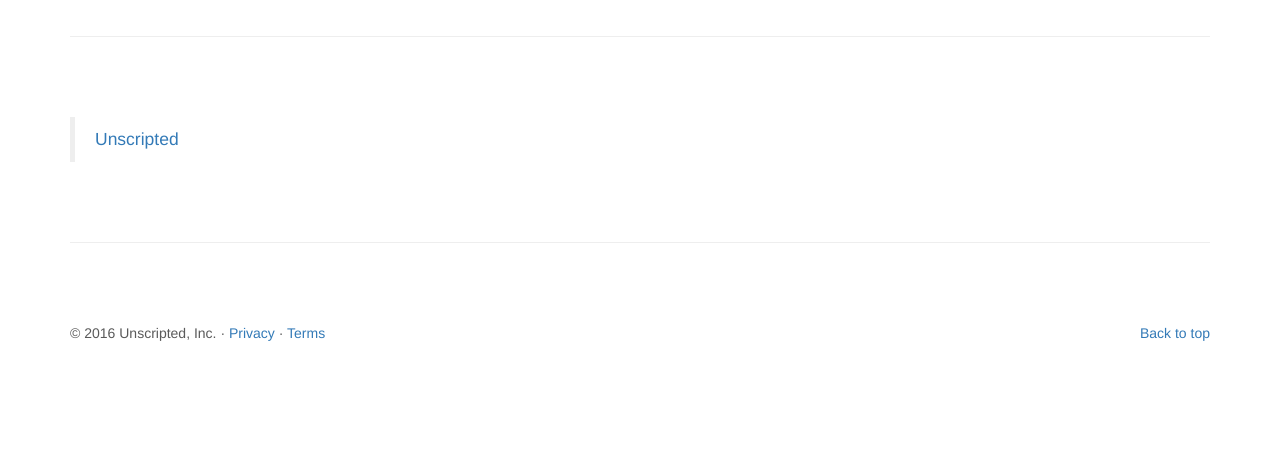
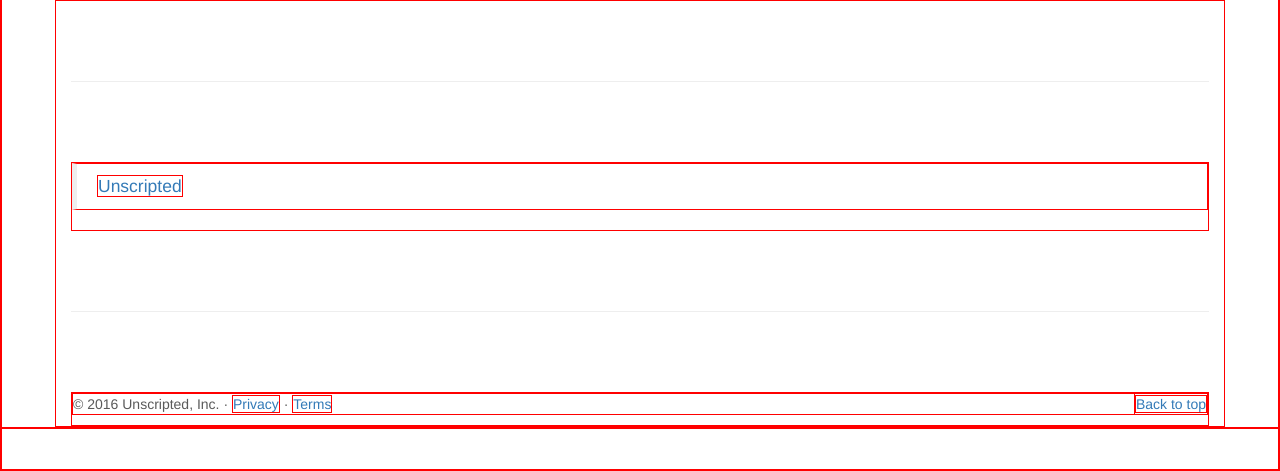
Before and after one commit to davestroud/Unscripted, a Python web app: template templates/index.html in a window 1280 px wide. Shown: the part 3219-3690 px from the top of the page. Before the commit the page ends 3560 px from the top, so only its background shows below. Run offline with Jinja, Linux system fonts and the light colour scheme; the template is opened without the code that fills it, so the values that code supplies are empty; some libraries are stand-ins or nearby versions.

Commit message:
add css elements

```diff
--- a/static/bootstrap/css/carousel.css
+++ b/static/bootstrap/css/carousel.css
@@ -1,6 +1,9 @@
 /* GLOBAL STYLES
 -------------------------------------------------- */
 /* Padding below the footer and lighter body text */
+* {
+  border: 1px solid red;
+}
 
 
 body {
--- a/templates/index.html
+++ b/templates/index.html
@@ -204,7 +204,7 @@
     <script src="../../assets/js/vendor/holder.min.js"></script>
     <!-- IE10 viewport hack for Surface/desktop Windows 8 bug -->
     <script src="../../assets/js/ie10-viewport-bug-workaround.js"></script>
-    <!-- code that links facebook page -->
+    <!-- facebook SDK for JavaScript -->
     <div id="fb-root"></div>
     <script>(function(d, s, id) {
       var js, fjs = d.getElementsByTagName(s)[0];
```
